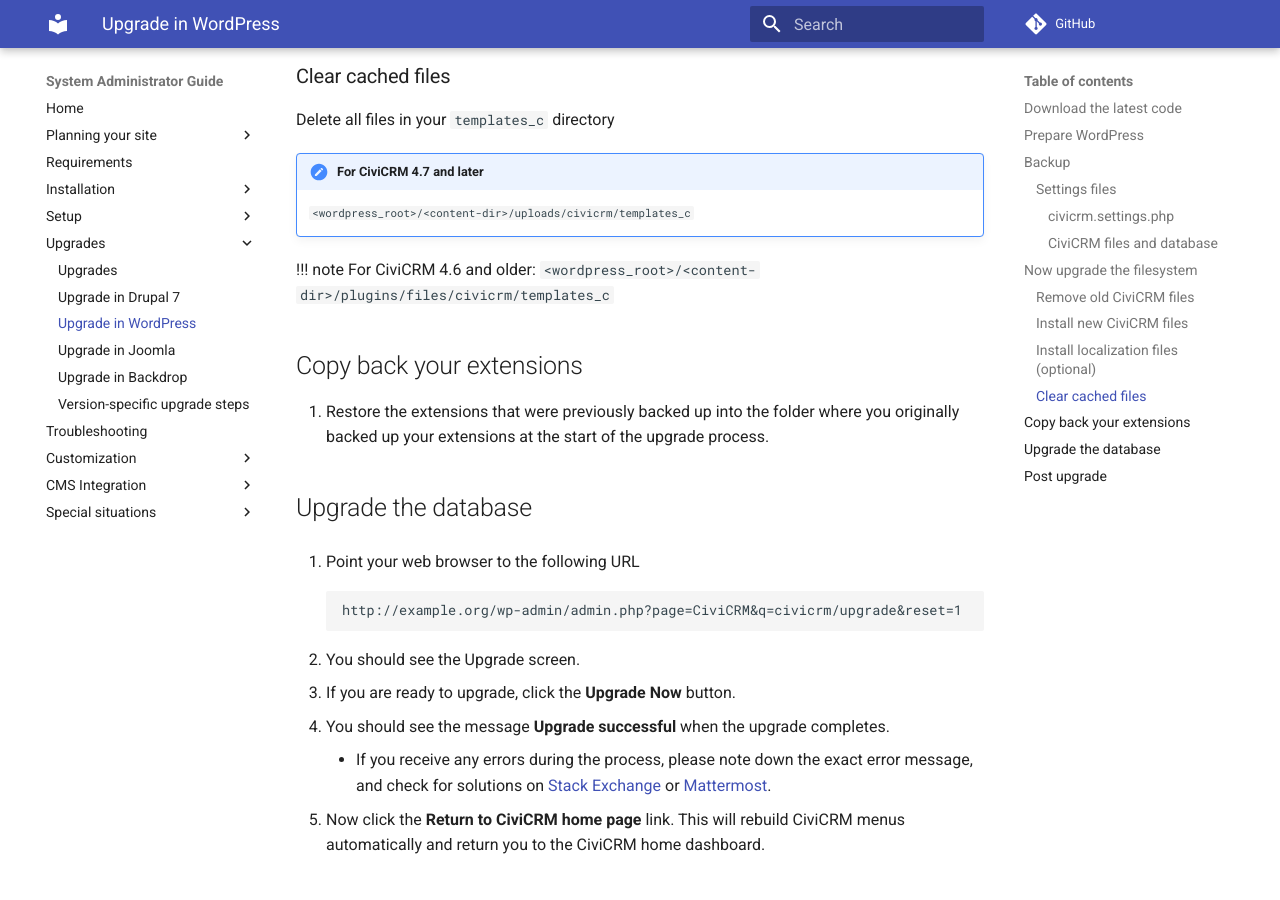
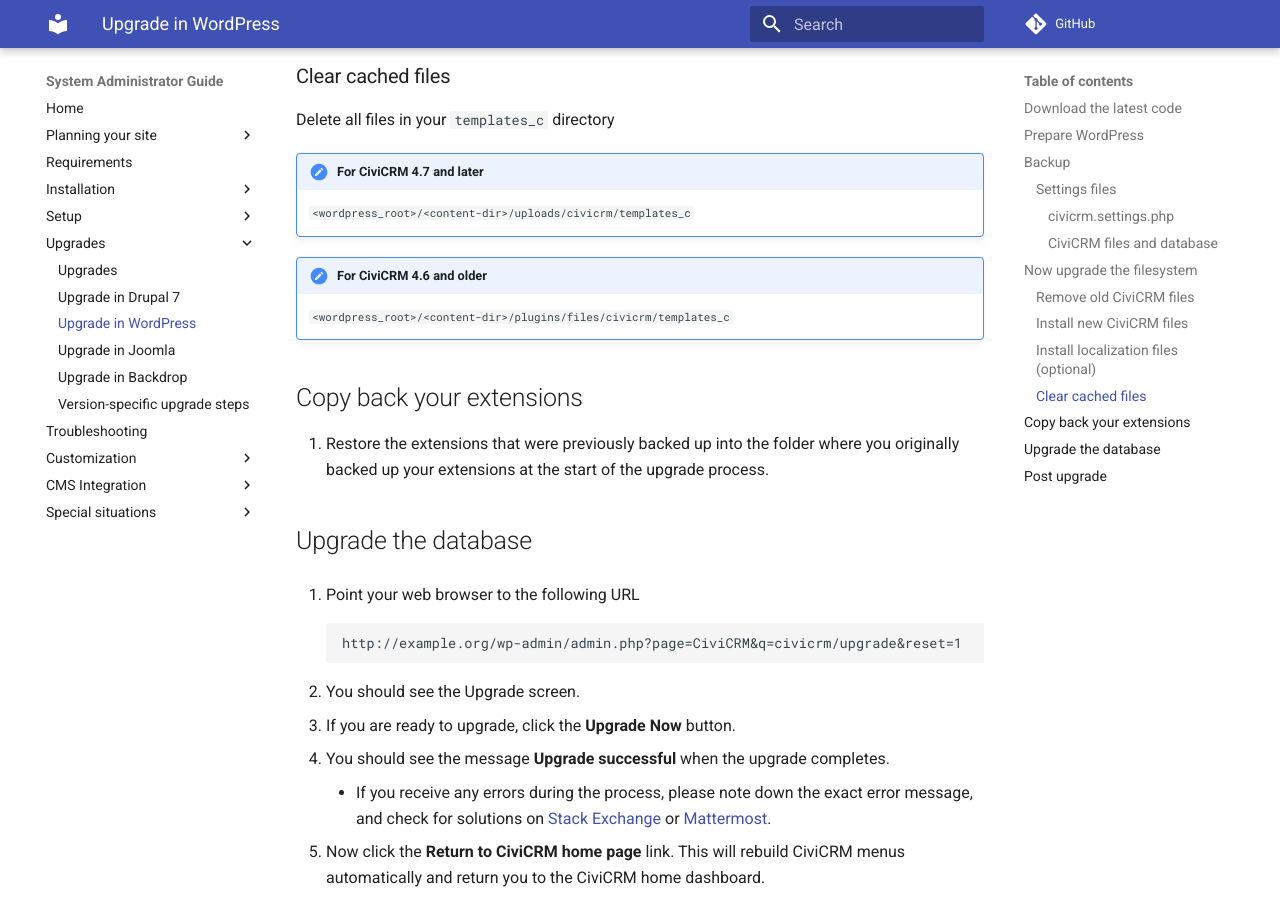
Before and after one commit to civicrm/civicrm-sysadmin-guide, an MkDocs documentation site: the page built from docs/upgrade/wordpress.md, in a window 1280 px wide and 900 px high, scrolled down 3009 px. Built offline with MkDocs 1.6.1 and Material for MkDocs 9.7.7, drawn with Linux system fonts in a browser that asks for light colours; comment, search, counter and statistics services are not loaded.

Commit message:
Update docs/upgrade/wordpress.md

```diff
--- a/docs/upgrade/wordpress.md
+++ b/docs/upgrade/wordpress.md
@@ -99,7 +99,7 @@ Delete all files in your `templates_c` directory
 !!! note "For CiviCRM 4.7 and later"
     `<wordpress_root>/<content-dir>/uploads/civicrm/templates_c`
 
-!!! note For CiviCRM 4.6 and older:
+!!! note "For CiviCRM 4.6 and older"
     `<wordpress_root>/<content-dir>/plugins/files/civicrm/templates_c`
 
 ## Copy back your extensions
```
